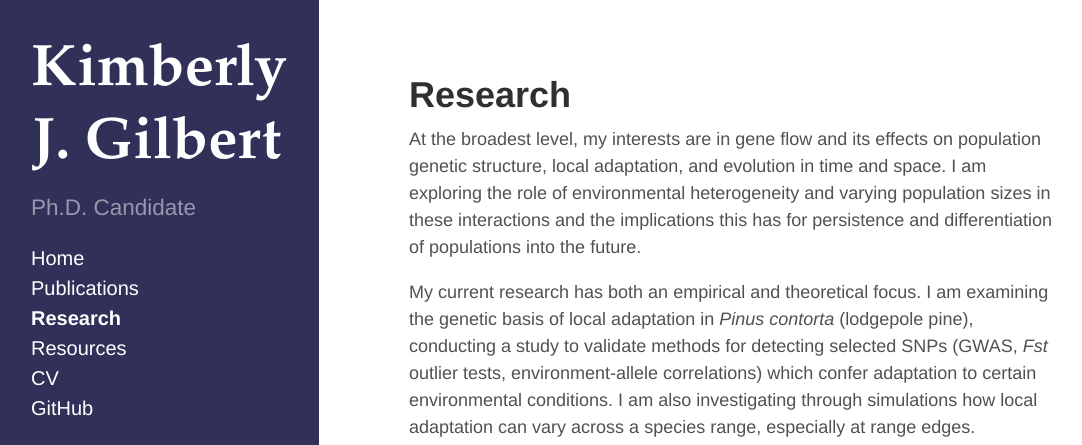
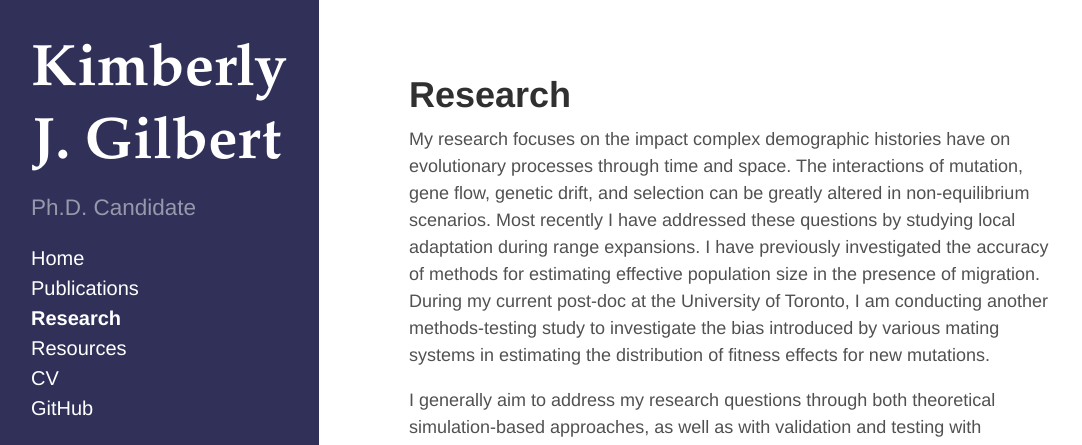
Before and after one commit to kjgilbert/kjgilbert.github.io, a Jekyll site: the page built from research.md, in a window 1280 px wide and 1400 px high. Shown: the top 445 px of the window, without its empty margins (5-1087 px from the left). Built offline with Jekyll 4.4.1, drawn with Linux system fonts in a browser that asks for light colours; Markdown is read by kramdown in place of the engine named in the settings; some of the changed text lies outside the part shown.

Commit message:
update research description

```diff
--- a/research.md
+++ b/research.md
@@ -3,32 +3,37 @@ layout: page
 title: Research
 ---
 
-At the broadest level, my interests are in gene flow and its effects on population genetic
-structure, local adaptation, and evolution in time and space. I am exploring the role of
-environmental heterogeneity and varying population sizes in these interactions and the
-implications this has for persistence and differentiation of populations into the future.
 
-My current research has both an empirical and theoretical focus. I am examining the genetic
-basis of local adaptation in *Pinus contorta* (lodgepole pine), conducting a study to validate
-methods for detecting selected SNPs (GWAS, *Fst* outlier tests, environment-allele correlations)
-which confer adaptation to certain environmental conditions. I am also investigating through
-simulations how local adaptation can vary across a species range, especially at range edges.
+My research focuses on the impact complex demographic histories have on evolutionary processes
+through time and space. The interactions of mutation, gene flow, genetic drift, and selection
+can be greatly altered in non-equilibrium scenarios. Most recently I have addressed these
+questions by studying local adaptation during range expansions. I have previously investigated
+the accuracy of methods for estimating effective population size in the presence of migration.
+During my current post-doc at the University of Toronto, I am conducting another methods-testing
+study to investigate the bias introduced by various mating systems in estimating the distribution
+of fitness effects for new mutations.
 
-I also have a strong interest in the adequacy of methods and models used to infer results from
-empirical population genetic data. I am currently evaluating a range of methods used for
-estimating effective population size.
+I generally aim to address my research questions through both theoretical simulation-based
+approaches, as well as with validation and testing with empirical data. My future work will
+involve comparing several range expansion models to real-world genomic data from humans and
+other species.
+
 
 ![photo](https://github.com/kjgilbert/kjgilbert.github.io/raw/master/extras/Fst_Photo.png)
 
-My past work has involved examining the effects of biological invasions on genetic diversity
-and population structuring, and using this information combined with approximate Bayesian
-computation to describe the history of an invasion of the plant *Silene latifolia*.
+I maintain an active interest in the role of data accessibility and archiving in
+scientific research and in scientific reproducibility, which I have worked on with the
+[UBC reproducibility group](http://www.zoology.ubc.ca/~repro/UBC_Reproducibility_Group/Welcome.html).
+
+My undergraduate research involved examining the effects of biological invasions on genetic
+diversity and population structure, and using this information combined with approximate
+Bayesian computation to describe the history of an invasion of the plant *Silene latifolia*.
 
 
 Please see my [CV](https://github.com/kjgilbert/kjgilbert.github.io/raw/master/pdfs/KGilbert_CV.pdf)
 and [publications](http://kjgilbert.github.io/publications/) for further information.
 
-
+<!---
 #### Other Projects and Collaborations
 
 I maintain an active interest in many other facets of science, biology, and population
@@ -48,3 +53,4 @@ structured metapopulation of *Silene latifolia*
 
 - Genetic analysis of metapopulation processes in the *Silene-Microbotryum* host-pathogen
 system.
+--->
```
